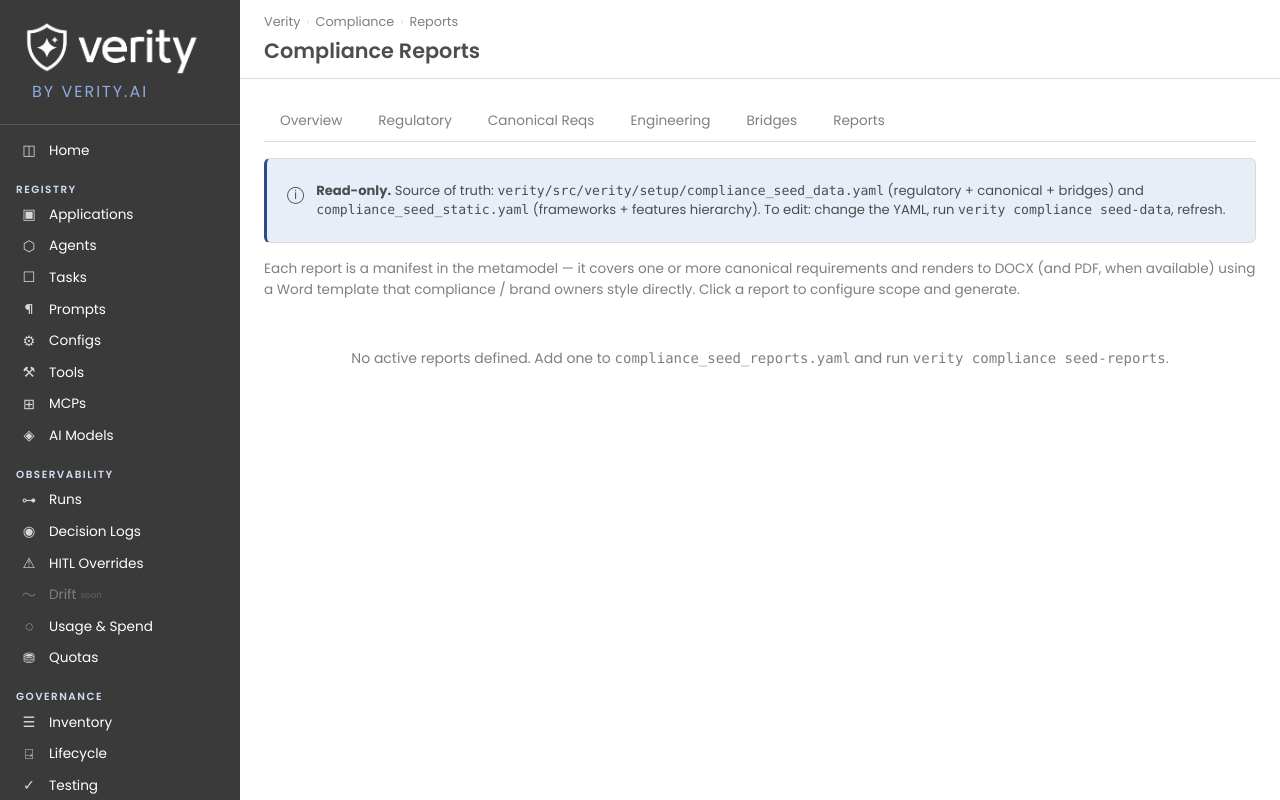
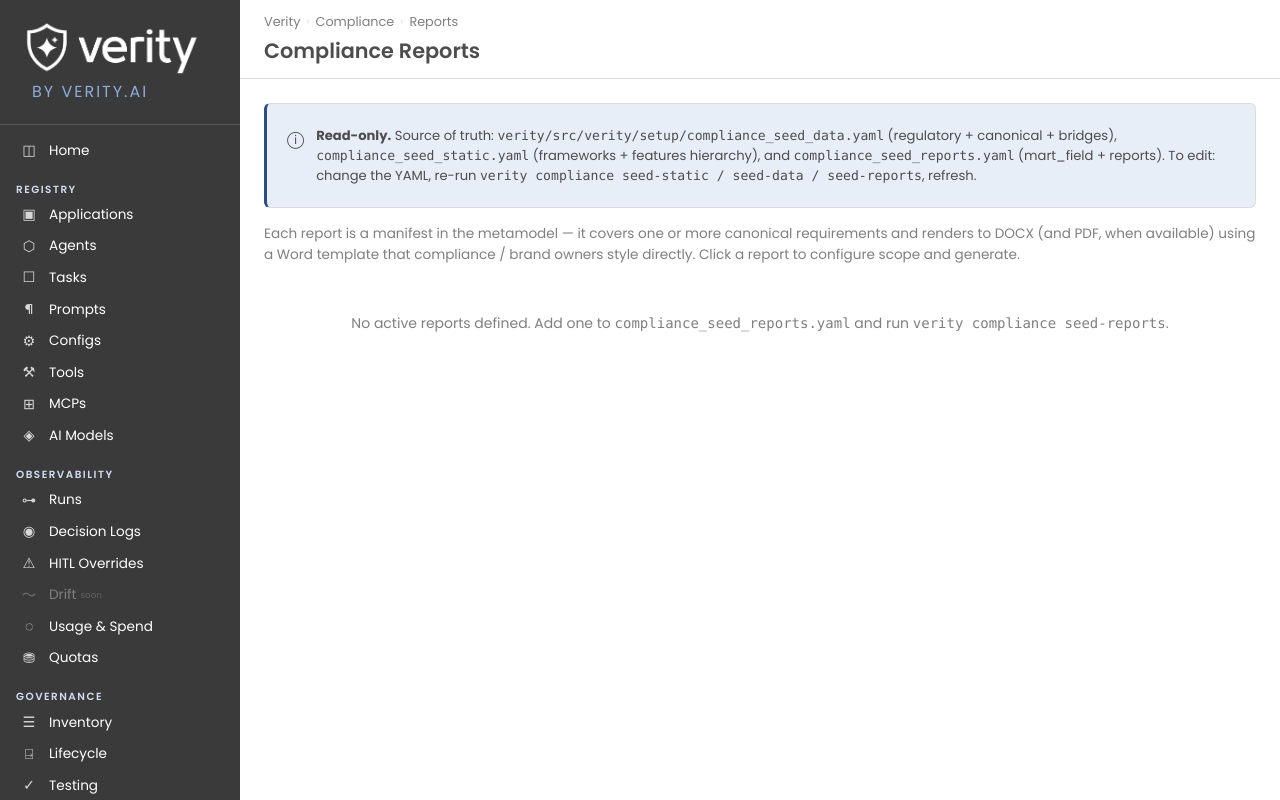
Before and after one commit to premiumiq/verity_uw, a FastAPI app: template verity/src/verity/web/templates/compliance_reports.html in a window 1280 px wide. Run offline with FastAPI, Linux system fonts and the light colour scheme; the template is opened without the code that fills it, so the values that code supplies are empty; parts of the project's set-up code (start-up, migrations or seed data) failed here and were passed over; some libraries are stand-ins or nearby versions.

Commit message:
fix(compliance): move Reports out of the horizontal tab bar
Compliance had a tab bar across all sub-pages, but Reports is a separate
top-level page (it generates downloads, doesn't review the metamodel).
Mixing it into the same tab bar made the navigation feel like every
compliance page was a tab.

- Drop Reports from _compliance_subnav.html (the tab bar) — it now lists
  only the metamodel-review pages: Overview, Regulatory, Canonical Reqs,
  Engineering, Bridges.
- Reports pages use the new _compliance_banner.html partial — same
  read-only banner without the tab bar.
- Sidebar already shows Coverage + Reports as two separate entries
  under the Compliance section.

Co-Authored-By: Claude Opus 4.7 (1M context) <noreply@anthropic.com>

```diff
--- a/verity/src/verity/web/templates/compliance_report_detail.html
+++ b/verity/src/verity/web/templates/compliance_report_detail.html
@@ -16,7 +16,7 @@
 
 {% block content %}
 
-{% include "partials/_compliance_subnav.html" %}
+{% include "partials/_compliance_banner.html" %}
 
 {# ── Header card ─────────────────────────────────────────── #}
 <div class="verity-card" style="margin-bottom: 16px;">
--- a/verity/src/verity/web/templates/compliance_reports.html
+++ b/verity/src/verity/web/templates/compliance_reports.html
@@ -14,7 +14,7 @@
 
 {% block content %}
 
-{% include "partials/_compliance_subnav.html" %}
+{% include "partials/_compliance_banner.html" %}
 
 <p style="font-size: 0.85rem; color: var(--verity-text-light); margin-bottom: 16px;">
   Each report is a manifest in the metamodel — it covers one or more canonical
--- /dev/null
+++ b/verity/src/verity/web/templates/partials/_compliance_banner.html
@@ -0,0 +1,19 @@
+{#
+  Read-only banner shown on every /admin/compliance/* page.
+  (Used to live alongside a horizontal tab sub-nav; sub-nav is gone — sidebar
+  links replaced it for consistency with the rest of the admin.)
+#}
+<div class="verity-card" style="margin-bottom: 16px; border-left: 3px solid var(--verity-blue-deep); background: var(--verity-blue-pale);">
+  <div style="display: flex; align-items: flex-start; gap: 12px; padding: 6px 4px;">
+    <span style="font-size: 1.05rem;">ⓘ</span>
+    <div style="font-size: 0.82rem; line-height: 1.5; color: var(--verity-text);">
+      <strong>Read-only.</strong>
+      Source of truth: <code>verity/src/verity/setup/compliance_seed_data.yaml</code>
+      (regulatory + canonical + bridges),
+      <code>compliance_seed_static.yaml</code> (frameworks + features hierarchy), and
+      <code>compliance_seed_reports.yaml</code> (mart_field + reports).
+      To edit: change the YAML, re-run
+      <code>verity compliance seed-static / seed-data / seed-reports</code>, refresh.
+    </div>
+  </div>
+</div>
--- a/verity/src/verity/web/templates/partials/_compliance_subnav.html
+++ b/verity/src/verity/web/templates/partials/_compliance_subnav.html
@@ -11,7 +11,6 @@
       ('canonicals', 'Canonical Reqs',     '/admin/compliance/canonicals'),
       ('features',   'Engineering',        '/admin/compliance/features'),
       ('bridges',    'Bridges',            '/admin/compliance/bridges'),
-      ('reports',    'Reports',            '/admin/compliance/reports'),
   ] %}
   {% for code, label, url in tabs %}
     {% if subnav_active == code %}
```
